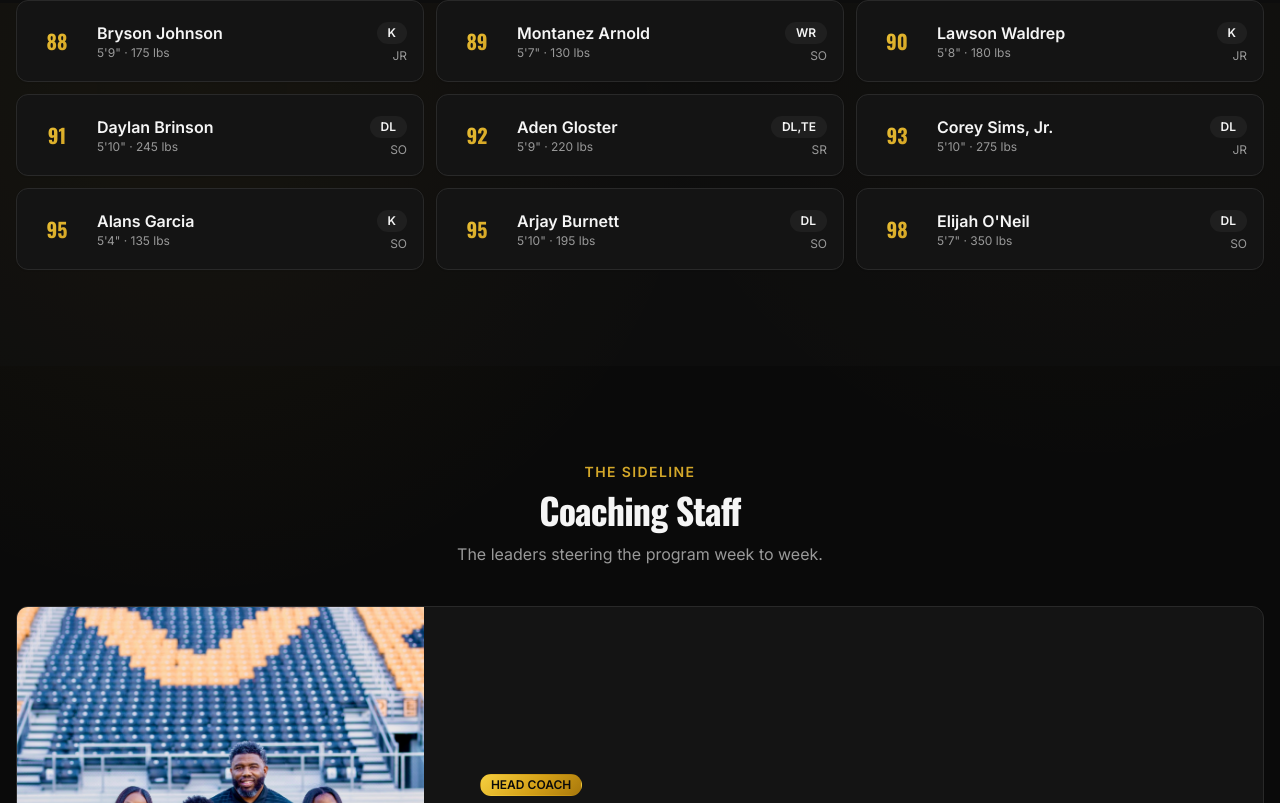
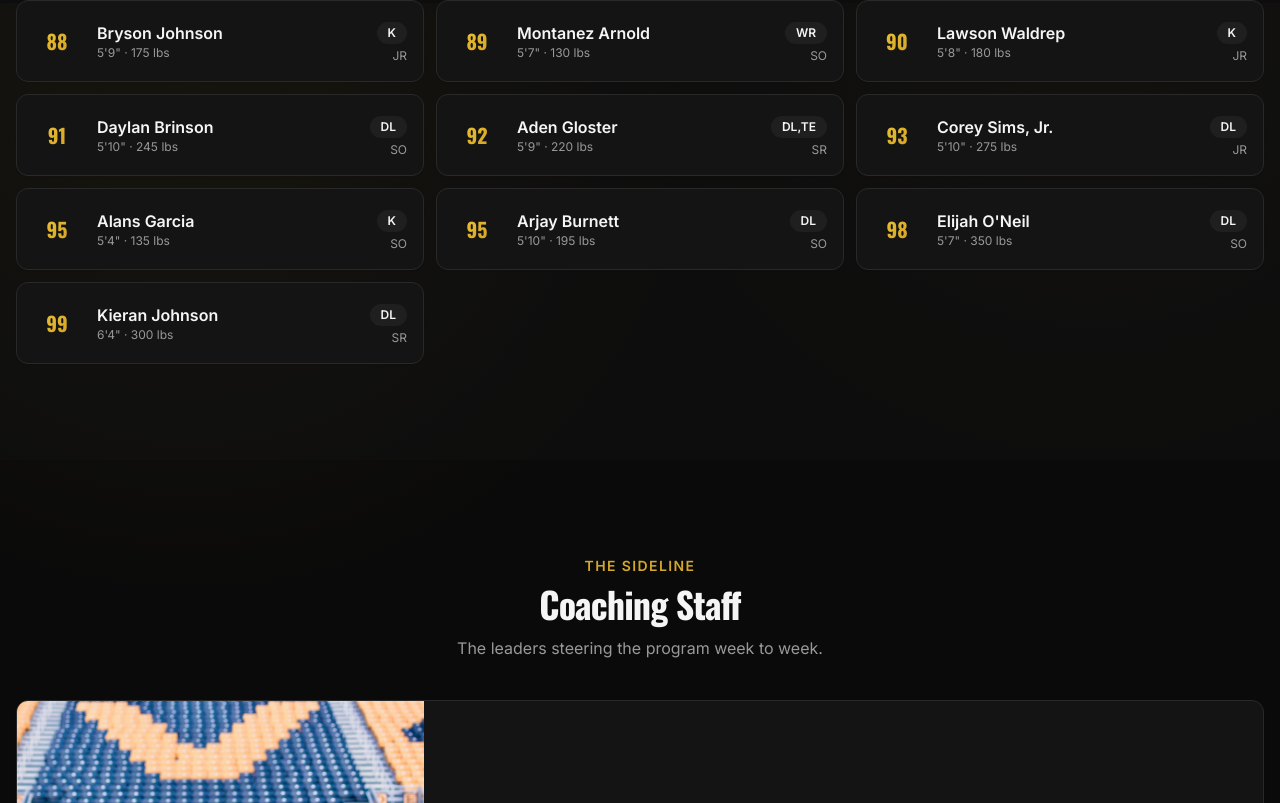
Before and after one commit to calebbsides/vhs-wildcats, a React (Vite) app: page / in a window 1280 px wide. Shown: the part 11197-12000 px from the top of the page. Built offline with nearby package versions, Linux system fonts and the light colour scheme.

Commit message:
Update content.ts

```diff
--- a/src/data/content.ts
+++ b/src/data/content.ts
@@ -329,7 +329,7 @@ export const content = {
      { number: 95, name: "Alans Garcia", position: "K", grade: "SO", heightIn: 64, weightLb: 135 },
      { number: 95, name: "Arjay Burnett", position: "DL", grade: "SO", heightIn: 70, weightLb: 195 },
      { number: 98, name: "Elijah O'Neil", position: "DL", grade: "SO", heightIn: 67, weightLb: 350 },
-  //   { number: 99, name: "Kieran Johnson", position: "DL", grade: "SR", heightIn: 76, weightLb: 300 },
+     { number: 99, name: "Kieran Johnson", position: "DL", grade: "SR", heightIn: 76, weightLb: 300 },
   //   { number: 00, name: "Blake Givens", position: "OL", grade: "S0", heightIn: 65, weightLb: 170 },
   //   { number: 00, name: "Imarion Drayton", position: "TE", grade: "FR", heightIn: 76, weightLb: 235 },
   //  { number: 72, name: "Devin Pratt", position: "DL", grade: "SR", heightIn: 75, weightLb: 275 },
```
